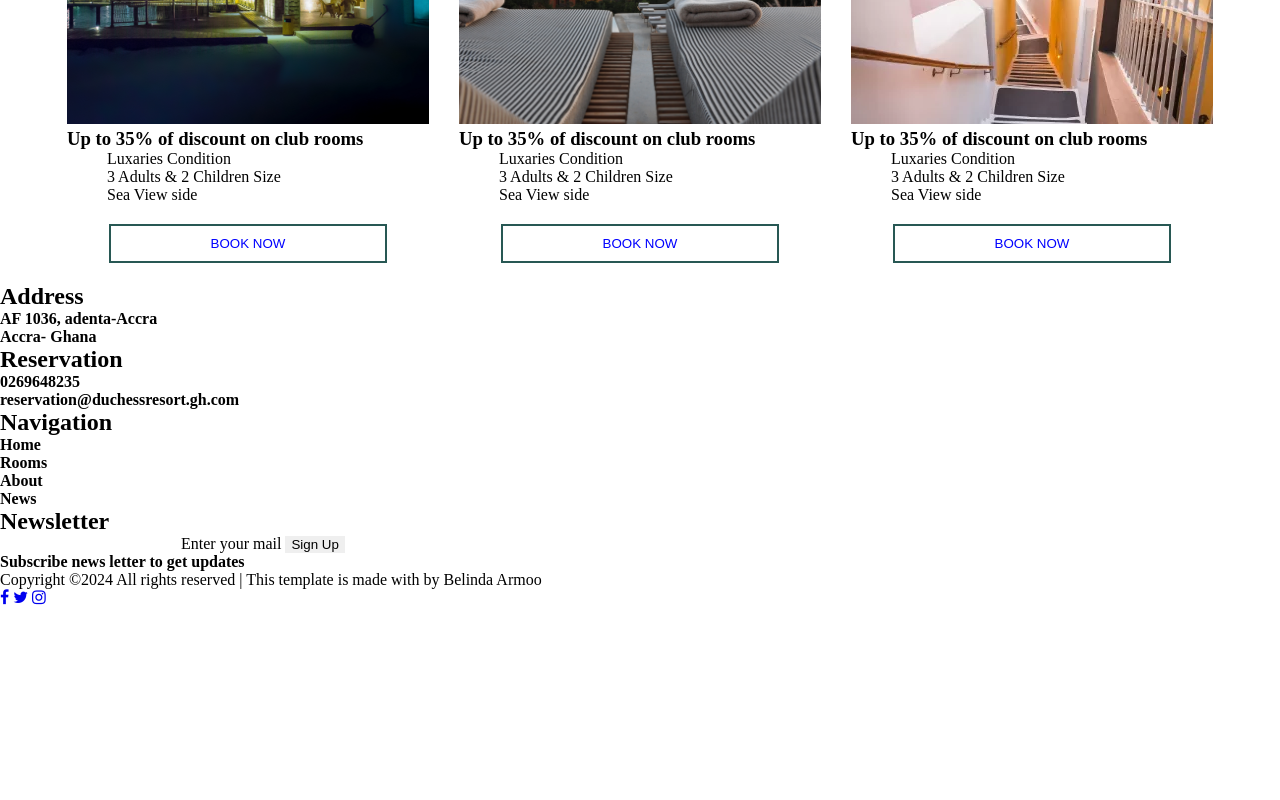
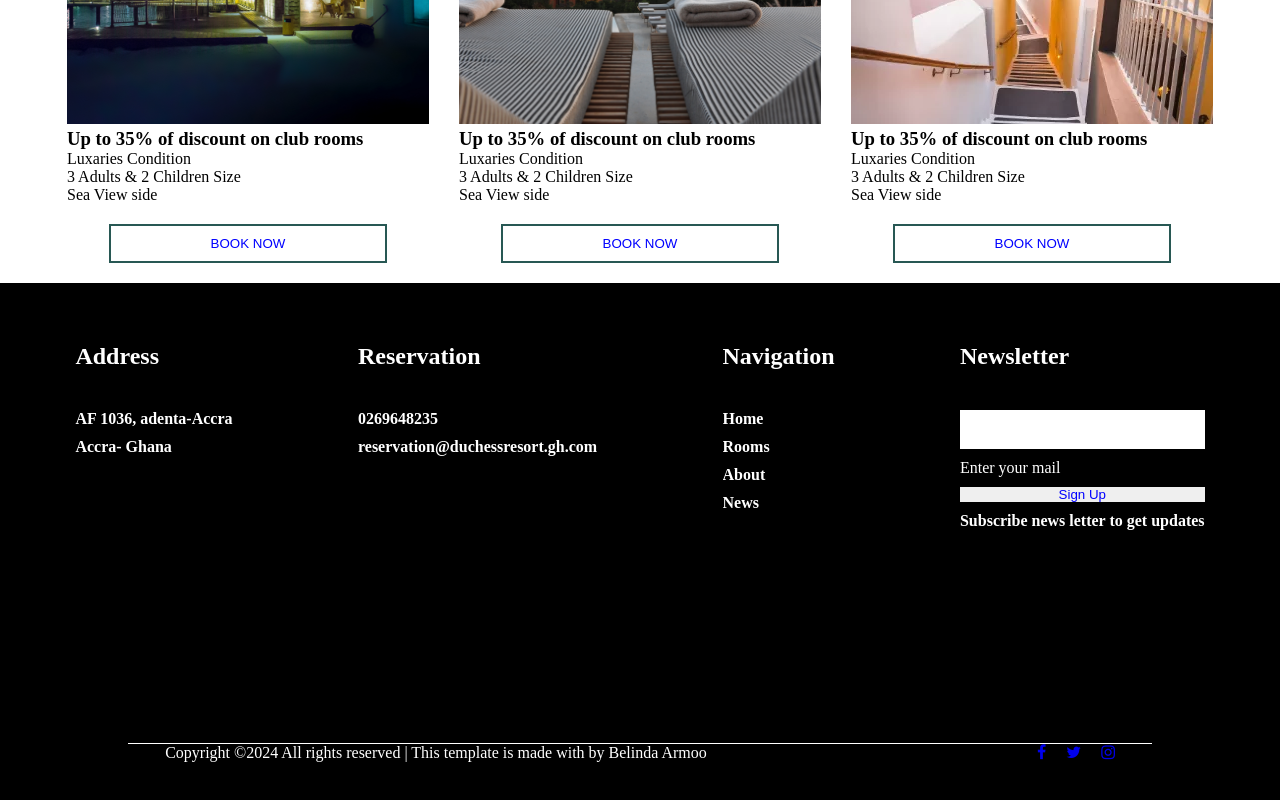
Before and after one commit to Barmoo/relaxation-project, a plain HTML site: page index.html in a window 1280 px wide. Shown: the part 1578-2378 px from the top of the page. Before the commit the page ends 2187 px from the top, so only its background shows below. Drawn offline with Linux system fonts and the light colour scheme.

Commit message:
Added more CSS styles

```diff
--- a/styles.css
+++ b/styles.css
@@ -1,6 +1,6 @@
 * {
     margin: 0;
-    padding: 10;
+    padding: 0;
     text-decoration: none;
     border: none;
     overflow-x: hidden;
@@ -34,10 +34,11 @@ nav {
     background-color: gray;
     position: fixed;
 }
-.nav-items{
-    background-color: white;
+
+.nav-items {
     color: black;
 }
+
 .overlay {
     height: 100%;
     width: 100%;
@@ -49,7 +50,7 @@ nav {
     background-color: rgba(0, 0, 0, 0.3);
 }
 
- .sub-hero {
+.sub-hero {
     display: flex;
     flex-direction: row;
     justify-content: space-evenly;
@@ -82,27 +83,121 @@ nav {
 .gallery-img2 {
     padding-top: 40px;
 }
-.offer-items{
+
+.offer-items {
     display: flex;
     flex-direction: row;
     column-gap: 30px;
     justify-content: center;
 }
-.features{
+
+.features {
     margin: 50px;
     text-align: center;
 }
-.features h5{
+
+.features h5 {
     color: blue;
 
 }
-.button{
+
+.button {
     background-color: white;
     color: blue;
     border: 2px solid rgb(40, 88, 84);
     margin: 20px;
     padding: 10px 100px;
 }
-.button-div{
+
+.button-div {
     text-align: center;
 }
+
+.footer-bg {
+    background-color: black;
+}
+
+.footer {
+    display: flex;
+    flex-direction: row;
+    column-gap: 50px;
+    width: 100%;
+    justify-content: space-evenly;
+    height: 50vh;
+    padding-top: 60px;
+    color: white;
+}
+
+.address {
+    display: flex;
+    flex-direction: column;
+    row-gap: 10px;
+}
+
+.reservation {
+    display: flex;
+    flex-direction: column;
+    row-gap: 10px;
+
+}
+
+.navigation {
+    display: flex;
+    flex-direction: column;
+    row-gap: 10px;
+
+}
+
+.newsletter {
+    display: flex;
+    flex-direction: column;
+    row-gap: 10px;
+
+}
+
+.footer-title {
+    padding-bottom: 30px;
+}
+
+.mail {
+    padding: 5%;
+    padding-left: 10%;
+}
+
+.sign {
+    color: blue;
+}
+
+.text-white {
+    color: white;
+    column-gap: 50px;
+}
+
+.logo {
+    color: white;
+}
+
+.horizontal {
+    height: 1px;
+    background-color: white;
+    width: 80%;
+    margin: auto;
+}
+.bottom-text{
+    display: flex;
+    flex-direction: row;
+    color: white;
+
+}
+
+.footer-icons  {
+    display: flex;
+    flex-direction: row;
+    justify-content: space-around;
+    height: 50vh;
+}
+.bottom-icons{
+    display: flex;
+    flex-direction: row;
+    column-gap: 20px;
+}
```
